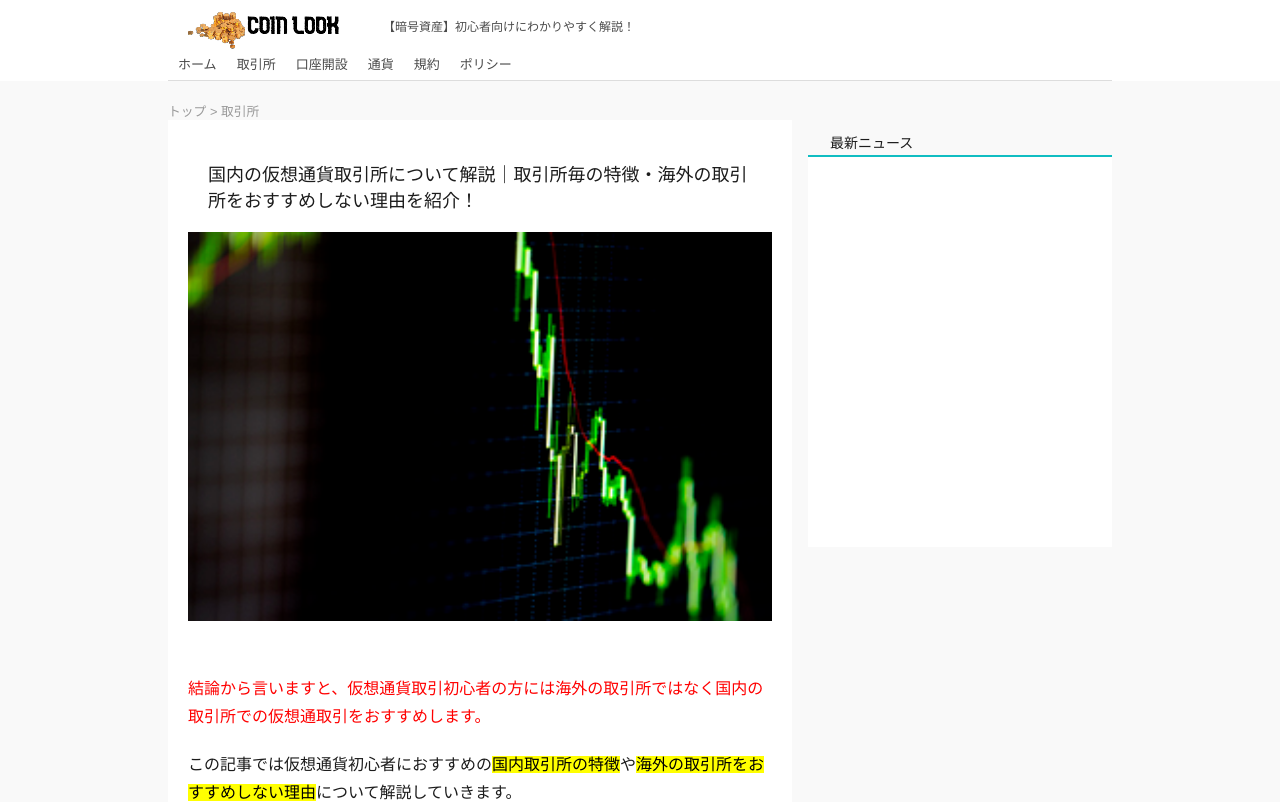
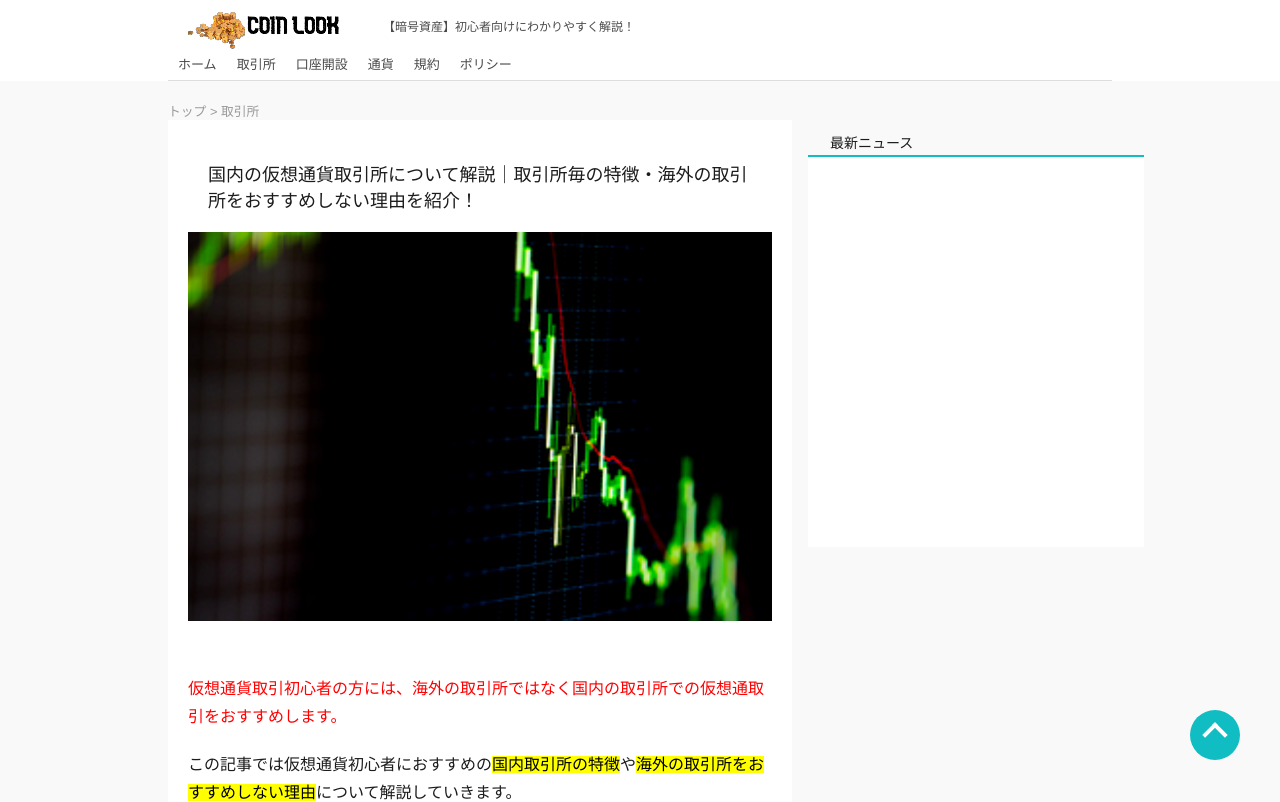
Before and after one commit to t-matsu200/coin-look, a Next.js app: page /exchange in a window 1280 px wide. Shown: the top 802 px of the page. Built offline with nearby package versions, Linux system fonts and the light colour scheme.

Commit message:
fix advertisement

```diff
--- a/src/component/advertisement/index.module.scss
+++ b/src/component/advertisement/index.module.scss
@@ -1,7 +1,7 @@
 .ad_disp {
   display: inline-block;
-  min-width: 160px;
-  min-height: 620px;
+  min-width: 320px;
+  min-height: 260px;
 }
 
 @media screen and (max-width: 680px) {
--- a/src/component/advertisement/index.tsx
+++ b/src/component/advertisement/index.tsx
@@ -2,15 +2,12 @@ import { useLayoutEffect, useRef } from 'react';
 
 import styles from './index.module.scss';
 
+type LayoutProps = {
+    htmlString: string;
+}
 
-export default function Advertisement(props) {
 
-    const htmlString = `
-    <!-- admax -->
-    <div class="admax-ads" data-admax-id="388aabe107277a2e1584f9f649a48bde" style="display:inline-block;width:160px;height:600px;"></div>
-    <script type="text/javascript">(admaxads = window.admaxads || []).push({admax_id: "388aabe107277a2e1584f9f649a48bde",type: "banner"});</script>
-    <script type="text/javascript" charset="utf-8" src="https://adm.shinobi.jp/st/t.js" async></script>
-    <!-- admax -->`;
+export default function Advertisement({ htmlString }: LayoutProps) {
 
     const divRef = useRef();
 
--- a/src/component/exchange/index.tsx
+++ b/src/component/exchange/index.tsx
@@ -53,7 +53,7 @@ export default function ExchangeComponent() {
         </div>
         <div className={styles.content_body}>
             <div className={styles.content_main}>
-                <p><span style={colorRed}><strong>結論から言いますと、仮想通貨取引初心者の方には海外の取引所ではなく国内の取引所での仮想通取引をおすすめします。</strong></span></p>
+                <p><span style={colorRed}><strong>仮想通貨取引初心者の方には、海外の取引所ではなく国内の取引所での仮想通取引をおすすめします。</strong></span></p>
                 <p>この記事では仮想通貨初心者におすすめの<span style={colorYellowBorder}>国内取引所の特徴</span>や<span style={colorYellowBorder}>海外の取引所をおすすめしない理由</span>について解説していきます。</p>
                 <p>この記事を読めば、<strong>仮想通貨初心者の方が日本国内の取引所を利用した方が良い理由</strong>が明らかになります。</p>
             </div>
--- /dev/null
+++ b/src/component/footerArrow/index.module.scss
@@ -0,0 +1,65 @@
+.table_content_footer {
+  position: fixed;
+  width: 100%;
+  height: auto;
+  left: 0;
+  bottom: 0;
+  z-index: 10;
+  pointer-events: none;
+}
+
+.table_scroll {
+  position: relative;
+  display: -webkit-box;
+  display: -ms-flexbox;
+  display: flex;
+  -webkit-box-pack: end;
+  -ms-flex-pack: end;
+  justify-content: flex-end;
+  margin: 40px;
+  pointer-events: none;
+}
+
+.table_scroll_btn {
+  display: -webkit-box;
+  display: -ms-flexbox;
+  -webkit-box-align: center;
+  -ms-flex-align: center;
+  align-items: center;
+  -webkit-box-pack: center;
+  -ms-flex-pack: center;
+  justify-content: center;
+  pointer-events: all;
+  width: 50px;
+  height: 50px;
+  padding: 0;
+  border-radius: 30px;
+  font-size: 20px;
+  text-decoration: none;
+  color: #fff;
+  background-color: #10bdc2;
+  display: flex;
+  -webkit-box-orient: vertical;
+  -webkit-box-direction: normal;
+  -ms-flex-direction: column;
+  flex-direction: column;
+  -ms-flex-line-pack: justify;
+  align-content: space-between;
+  border: 0;
+}
+
+.table_scroll_btn:hover {
+  opacity: 0.6;
+}
+
+.arrow_top {
+  display: inline-block;
+  width: 18px;
+  height: 18px;
+  margin: 0 10px;
+  border-top: 4px solid #fff;
+  border-left: 4px solid #fff;
+  transform: rotate(45deg);
+  box-sizing: border-box;
+  position: relative;
+}
--- /dev/null
+++ b/src/component/footerArrow/index.tsx
@@ -0,0 +1,19 @@
+import styles from './index.module.scss';
+
+
+export default function FooterArrow() {
+
+    function handleClick() {
+        window.scrollTo(0, 0);
+    }
+
+    return <>
+            <div className={styles.table_content_footer}>
+                <div className={styles.table_scroll}>
+                    <button className={styles.table_scroll_btn} onClick={handleClick}>
+                        <div className={styles.arrow_top}></div>
+                    </button>
+                </div>
+            </div>
+        </>
+}
--- a/src/component/sideBar/index.module.scss
+++ b/src/component/sideBar/index.module.scss
@@ -47,6 +47,11 @@
   text-decoration: underline;
 }
 
+.advertisement_block {
+  padding: 8px;
+  text-align: center;
+}
+
 @media (min-width: 768px) {
   .container {
     -webkit-box-flex: 1;
--- a/src/component/sideBar/index.tsx
+++ b/src/component/sideBar/index.tsx
@@ -26,7 +26,6 @@ const TwitterBlock = () => {
       }
   }, [htmlString]);
 
-
   return <>
           <div ref={divRef} />
         </>;
@@ -34,6 +33,17 @@ const TwitterBlock = () => {
 
 
 export default function SideBar() {
+
+  const htmlString1 = `
+  <div class="admax-ads" data-admax-id="3a808285500b6bacb6cc20e004d0c39f" style="display:inline-block;width:300px;height:250px;"></div>
+  <script type="text/javascript">(admaxads = window.admaxads || []).push({admax_id: "3a808285500b6bacb6cc20e004d0c39f",type: "banner"});</script>
+  <script type="text/javascript" charset="utf-8" src="https://adm.shinobi.jp/st/t.js" async></script>`;
+
+  const htmlString2 = `
+  <div class="admax-ads" data-admax-id="5eb5625113c70e46d4d89211bdaec6ce" style="display:inline-block;width:300px;height:250px;"></div>
+  <script type="text/javascript">(admaxads = window.admaxads || []).push({admax_id: "5eb5625113c70e46d4d89211bdaec6ce",type: "banner"});</script>
+  <script type="text/javascript" charset="utf-8" src="https://adm.shinobi.jp/st/t.js" async></script>`;
+
   return (
     <>
       <aside className={styles.container}>
@@ -50,8 +60,11 @@ export default function SideBar() {
           <div className={styles.twitter_content}>
             <TwitterBlock />
           </div>
-          <div>
-            <Advertisement />
+          <div className={styles.advertisement_block}>
+            <Advertisement htmlString={htmlString1} />
+          </div>
+          <div className={styles.advertisement_block}>
+            <Advertisement htmlString={htmlString2} />
           </div>
         </div>
       </aside>
--- a/src/pages/exchange.tsx
+++ b/src/pages/exchange.tsx
@@ -3,6 +3,7 @@ import Seo from '../component/seo';
 import BreadCrunb from '../component/breadCrumb';
 import ExchangeComponent from '../component/exchange';
 import SideBar from '../component/sideBar';
+import FooterArrow from '../component/footerArrow';
 
 
 export default function Exchange(props) {
@@ -18,6 +19,7 @@ export default function Exchange(props) {
           <SideBar />
         </div>
       </div>
+      <FooterArrow />
     </MainLayout>
   );
 }
```
